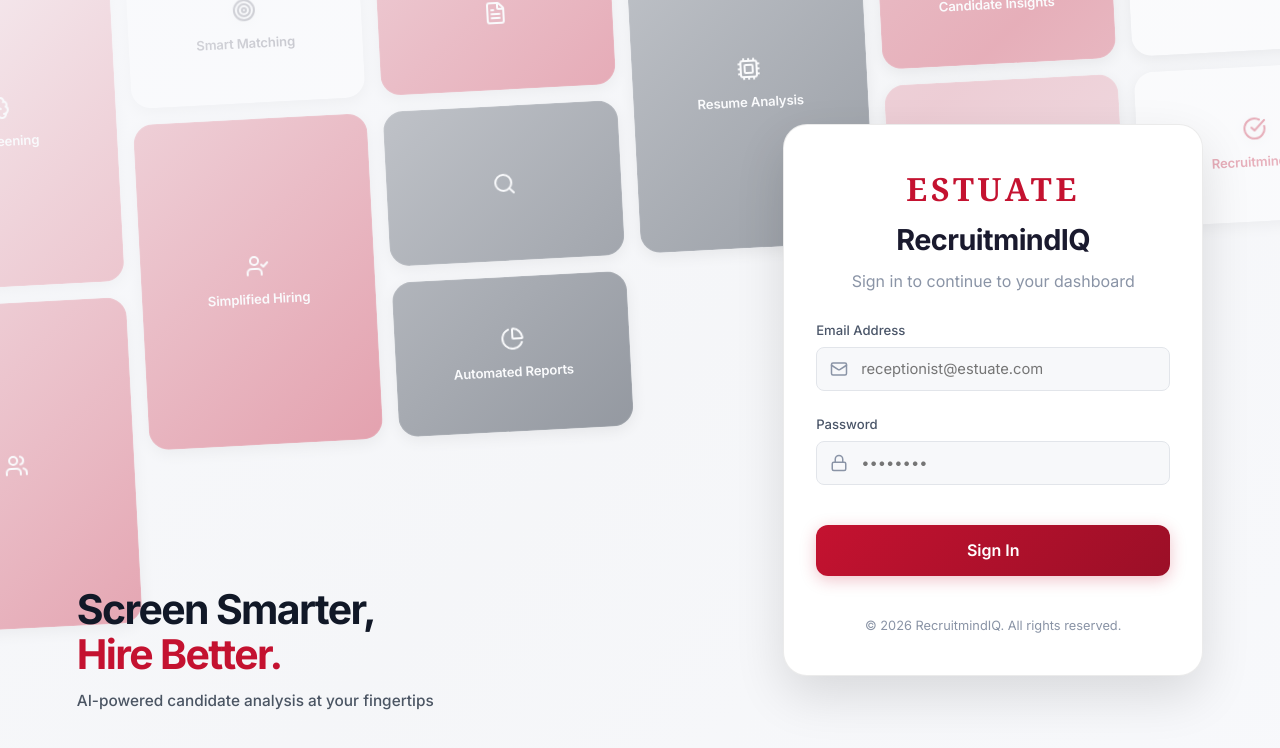
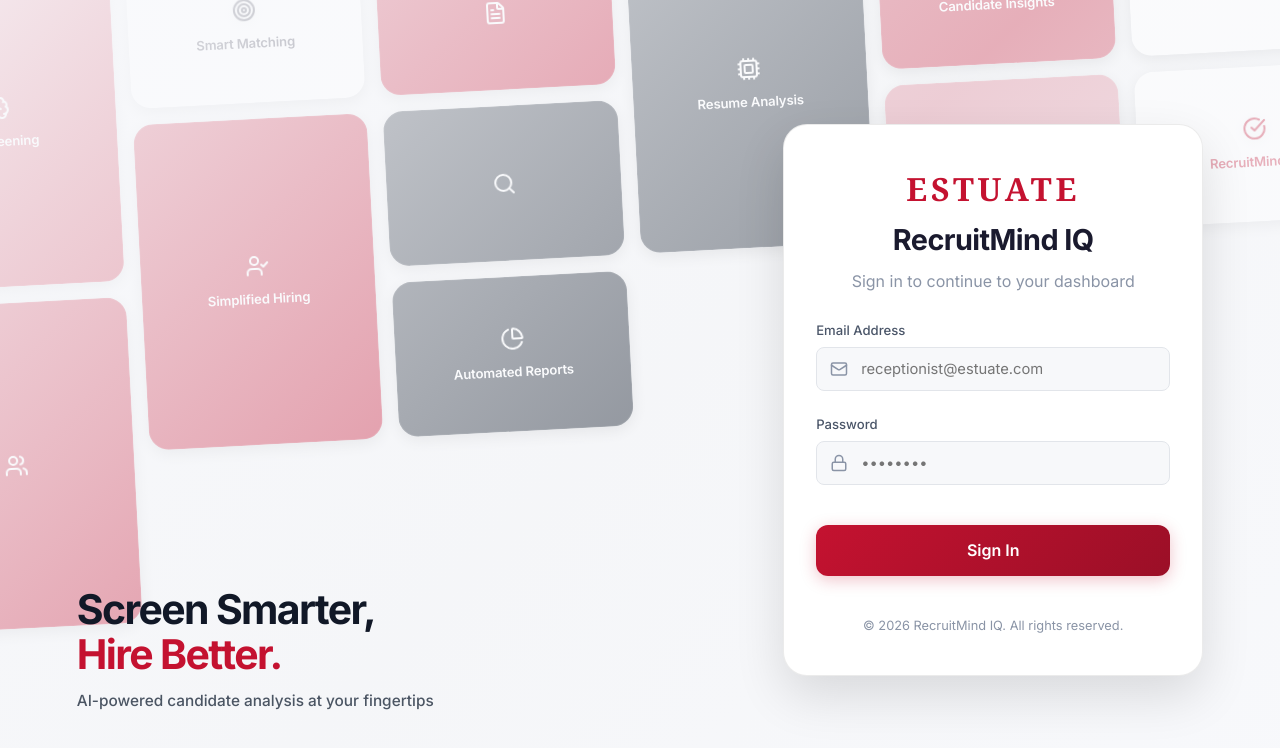
Before and after one commit to Akshay-1999/citation_generator, a React (Vite) app in the folder frontend/: page /login in a window 1280 px wide. Shown: the top 748 px of the page. Built offline with nearby package versions, Linux system fonts and the light colour scheme; no server answers.

Commit message:
Update branding spelling to RecruitMind IQ

```diff
--- a/frontend/index.html
+++ b/frontend/index.html
@@ -4,7 +4,7 @@
     <meta charset="UTF-8" />
     <link rel="icon" type="image/svg+xml" href="/favicon.svg" />
     <meta name="viewport" content="width=device-width, initial-scale=1.0" />
-    <title>RecruitmindIQ</title>
+    <title>RecruitMind IQ</title>
   </head>
   <body>
     <div id="root"></div>
--- a/frontend/src/components/ChatArea.jsx
+++ b/frontend/src/components/ChatArea.jsx
@@ -36,7 +36,7 @@
                         <div className="welcome-icon-wrapper">
                             <Sparkles size={40} className="welcome-icon" />
                         </div>
-                        <h2>Welcome to RecruitmindIQ</h2>
+                        <h2>Welcome to RecruitMind IQ</h2>
                         <p>Your AI-powered recruitment assistant. Ask questions, analyze resumes, or generate screening reports effortlessly.</p>
                     </div>
                 ) : (
@@ -93,7 +93,7 @@
                         value={input}
                         onChange={(e) => setInput(e.target.value)}
                         onKeyDown={handleKeyDown}
-                        placeholder="Message RecruitmindIQ..."
+                        placeholder="Message RecruitMind IQ..."
                         rows={1}
                         style={{ height: 'auto' }}
                     />
--- a/frontend/src/components/Login.jsx
+++ b/frontend/src/components/Login.jsx
@@ -13,7 +13,7 @@
   { bg: '#C41230', text: 'Simplified Hiring', icon: UserCheck, size: 'tall', color: '#ffffff' },
   { bg: '#1f2937', text: '', icon: Search, size: 'normal', color: '#ffffff' },
   { bg: 'rgba(196,18,48,0.4)', text: 'Data Analytics', icon: TrendingUp, size: 'normal', color: '#ffffff' },
-  { bg: '#ffffff', text: 'RecruitmindIQ', icon: CheckCircle, size: 'normal', color: '#C41230' },
+  { bg: '#ffffff', text: 'RecruitMind IQ', icon: CheckCircle, size: 'normal', color: '#C41230' },
   { bg: '#C41230', text: '', icon: Users, size: 'tall', color: '#ffffff' },
   { bg: '#1f2937', text: 'Automated Reports', icon: PieChart, size: 'normal', color: '#ffffff' },
 ];
@@ -96,7 +96,7 @@
                     <div className="login-card">
                         <div className="login-header">
                             <div className="estuate-logo">ESTUATE</div>
-                            <h1 className="login-subheader">RecruitmindIQ</h1>
+                            <h1 className="login-subheader">RecruitMind IQ</h1>
                             <p>Sign in to continue to your dashboard</p>
                         </div>
 
@@ -137,7 +137,7 @@
                         </form>
 
                         <div className="login-footer slide-in-4">
-                            <p>&copy; 2026 RecruitmindIQ. All rights reserved.</p>
+                            <p>&copy; 2026 RecruitMind IQ. All rights reserved.</p>
                         </div>
                     </div>
                 </div>
--- a/frontend/src/components/Sidebar.jsx
+++ b/frontend/src/components/Sidebar.jsx
@@ -93,7 +93,7 @@
             <div className="sidebar-header">
                 <Link to="/" className="logo" style={{ textDecoration: 'none', color: 'inherit' }}>
                     <Briefcase className="logo-icon" />
-                    <span>RecruitmindIQ</span>
+                    <span>RecruitMind IQ</span>
                 </Link>
             </div>
 
```
Also changed, not shown: 1 other file (tests, documents, lock files or other folders).
